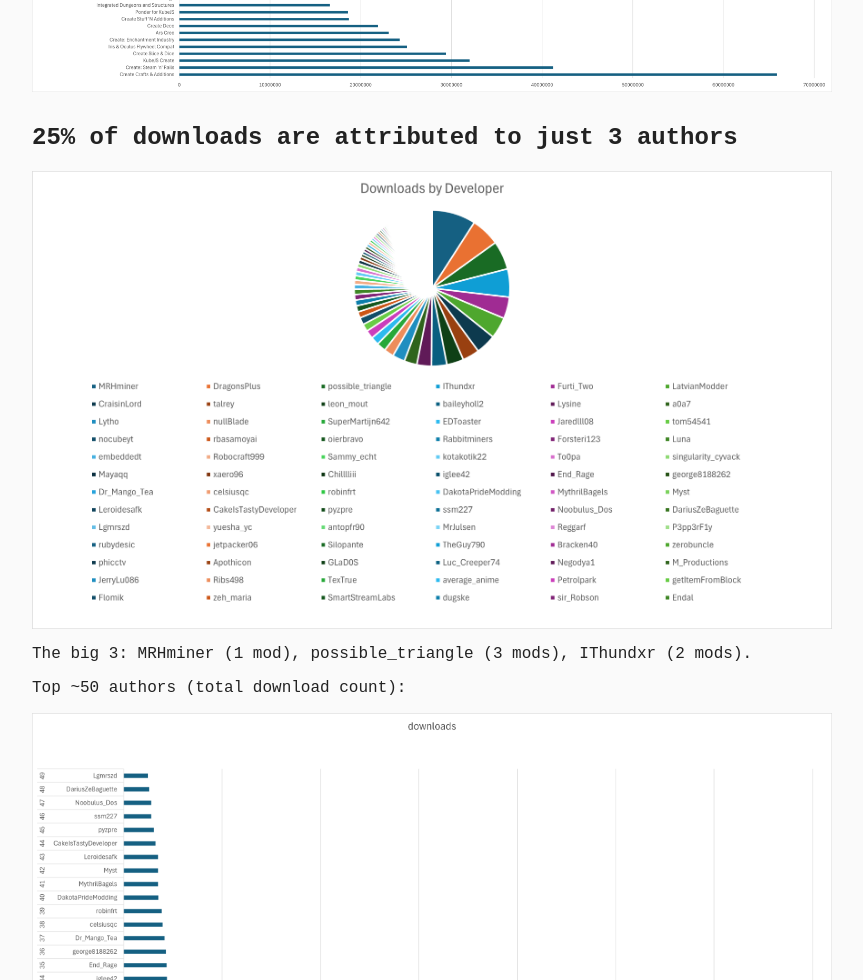
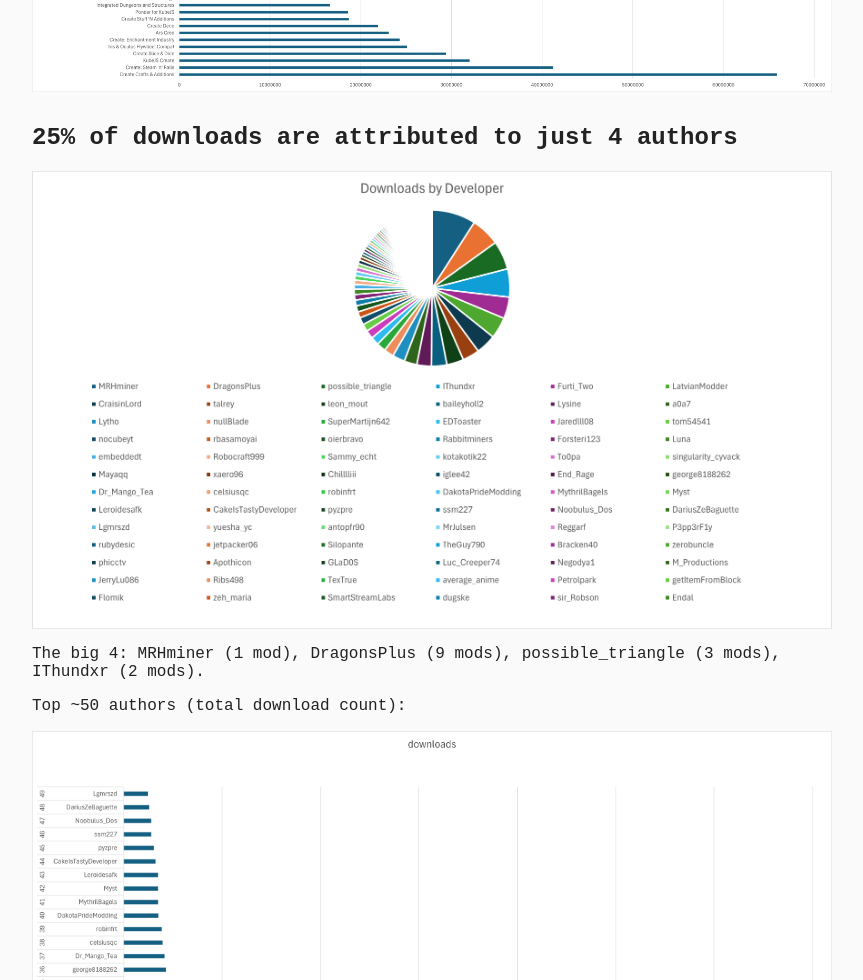
Before and after one commit to cakeGit/The-State-of-Create-Addons, a plain HTML site: page index.html in a window 1280 px wide. Shown: the part 1820-2800 px from the top of the page, without its empty margins (208-1071 px from the left). Drawn offline with Linux system fonts and the light colour scheme.

Commit message:
Another innacuracy wow im not good

```diff
--- a/index.html
+++ b/index.html
@@ -279,11 +279,11 @@
         <p>Here is a clearer list of a top section of mods:</p>
         <img src="./images/downloads_by_mod_bar.png" alt="Downloads by mod bar chart" class="zoom-img" onclick="zoomImage(this)">
 
-        <h2>25% of downloads are attributed to just 3 authors</h2>
+        <h2>25% of downloads are attributed to just 4 authors</h2>
         <img src="./images/downloads_by_author_pie.png" alt="Downloads by author pie chart" class="zoom-img" onclick="zoomImage(this)">
 
         <p>
-            The big 3: MRHminer (1 mod), possible_triangle (3 mods), IThundxr (2 mods).
+            The big 4: MRHminer (1 mod), DragonsPlus (9 mods), possible_triangle (3 mods), IThundxr (2 mods).
         </p>
 
         <p>Top ~50 authors (total download count):</p>
```
